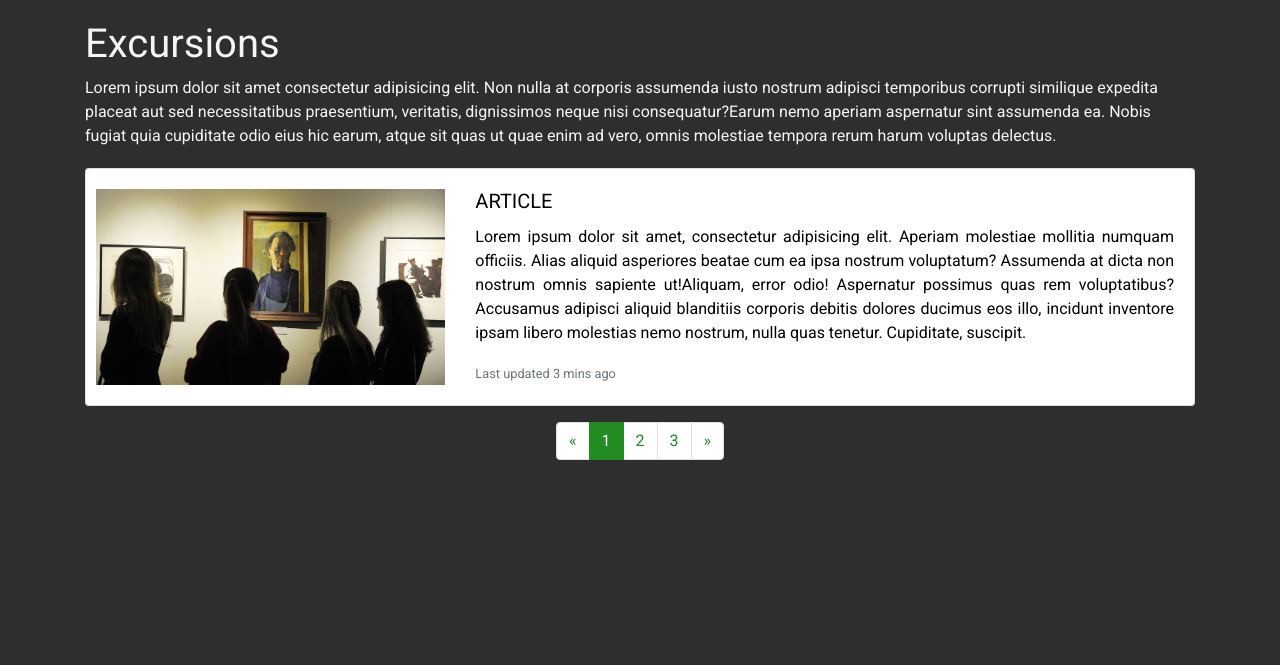
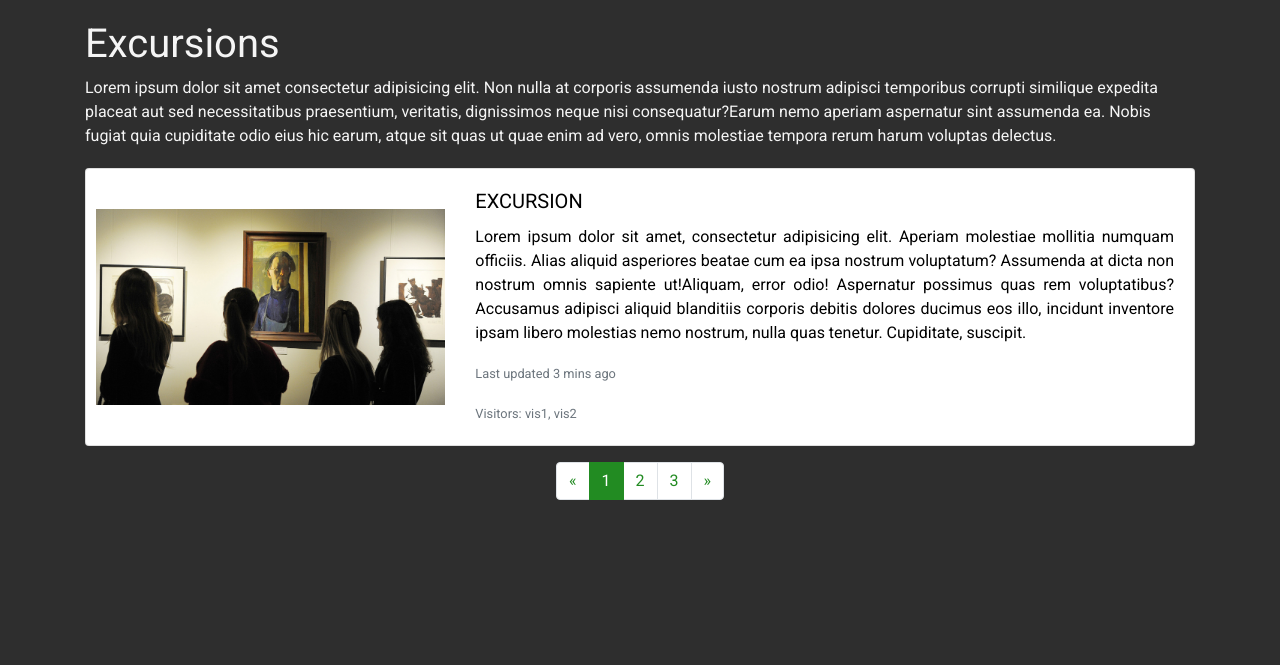
Before and after one commit to Jamesforelock/vistavca, a PHP site: page / in a window 1280 px wide. Shown: the part 71-736 px from the top of the page. Run offline with PHP 8.4, Linux system fonts and the light colour scheme; some web fonts are replaced.

Commit message:
Pages are ready for content!)

```diff
--- a/components/content/excursions.php
+++ b/components/content/excursions.php
@@ -8,9 +8,10 @@
             </div>
             <div class="col-md-8">
                 <div class="card-body">
-                    <h5 class="card-title article__title">Article</h5>
+                    <h5 class="card-title article__title">Excursion</h5>
                     <p class="card-text article__text"><span>Lorem ipsum dolor sit amet, consectetur adipisicing elit. Aperiam molestiae mollitia numquam officiis. Alias aliquid asperiores beatae cum ea ipsa nostrum voluptatum? Assumenda at dicta non nostrum omnis sapiente ut!</span><span>Aliquam, error odio! Aspernatur possimus quas rem voluptatibus? Accusamus adipisci aliquid blanditiis corporis debitis dolores ducimus eos illo, incidunt inventore ipsam libero molestias nemo nostrum, nulla quas tenetur. Cupiditate, suscipit.</span></p>
                     <p class="card-text article__text article__text_muted"><small class="text-muted">Last updated 3 mins ago</small></p>
+                    <p class="card-text article__text article__text_muted"><small class="text-muted">Visitors: vis1, vis2</small></p>
                 </div>
             </div>
         </div>
--- a/components/content/stands.php
+++ b/components/content/stands.php
@@ -8,9 +8,10 @@
             </div>
             <div class="col-md-8">
                 <div class="card-body">
-                    <h5 class="card-title article__title">Article</h5>
+                    <h5 class="card-title article__title">Stand</h5>
                     <p class="card-text article__text"><span>Lorem ipsum dolor sit amet, consectetur adipisicing elit. Aperiam molestiae mollitia numquam officiis. Alias aliquid asperiores beatae cum ea ipsa nostrum voluptatum? Assumenda at dicta non nostrum omnis sapiente ut!</span><span>Aliquam, error odio! Aspernatur possimus quas rem voluptatibus? Accusamus adipisci aliquid blanditiis corporis debitis dolores ducimus eos illo, incidunt inventore ipsam libero molestias nemo nostrum, nulla quas tenetur. Cupiditate, suscipit.</span></p>
                     <p class="card-text article__text article__text_muted"><small class="text-muted">Last updated 3 mins ago</small></p>
+                    <p class="card-text article__text article__text_muted"><small class="text-muted">Assistants: assis1, assis2 </small></p>
                 </div>
             </div>
         </div>
```
